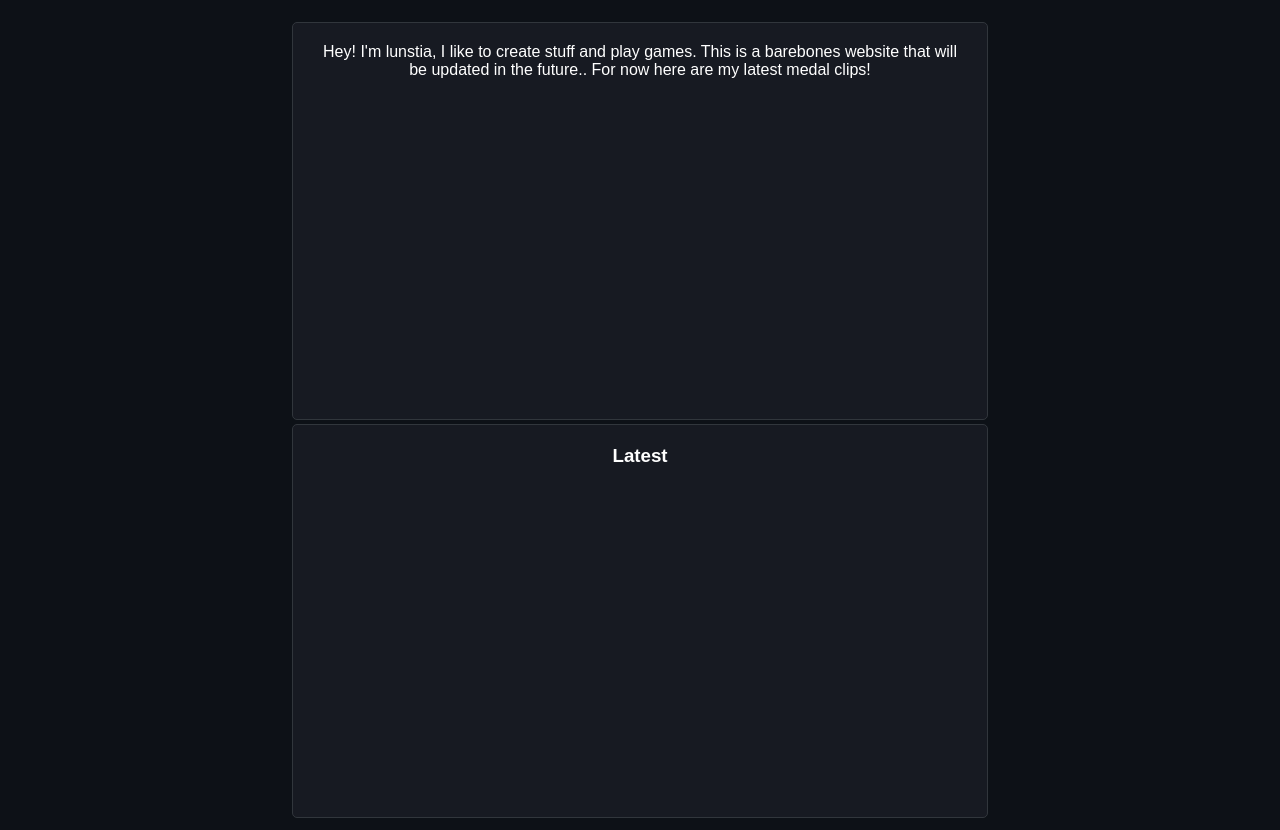
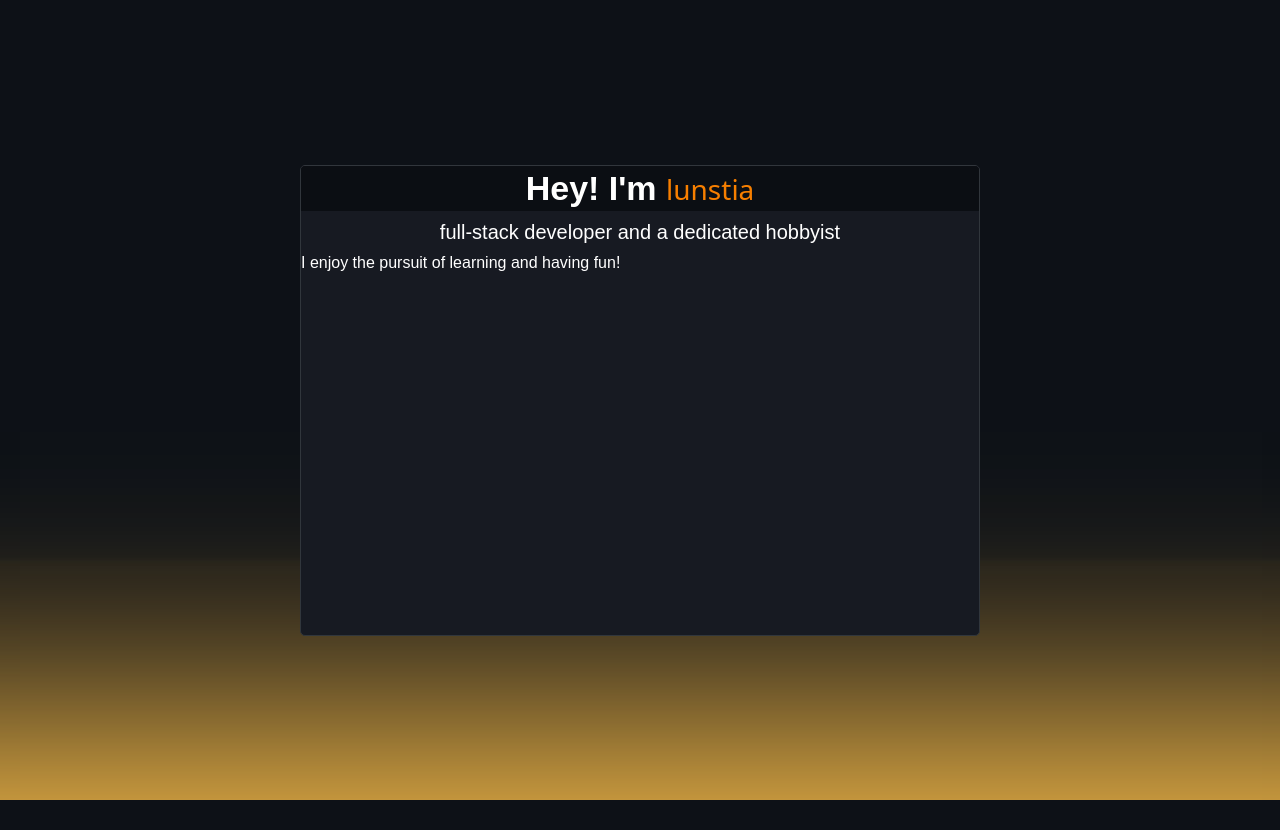
Before and after one commit to lunstia/personal-website, a website: page static/index.html in a window 1280 px wide. After the commit the page ends 800 px from the top, so only its background shows below. Drawn offline with Linux system fonts and the light colour scheme; no server answers; a web font is replaced by a local one.

Commit message:
New design

```diff
--- a/static/index.css
+++ b/static/index.css
@@ -1,50 +1,66 @@
+@import url('https://fonts.googleapis.com/css2?family=Zain:ital,wght@0,200;0,300;0,400;0,700;0,800;0,900;1,300;1,400&display=swap');
+
 * {
+    padding: 0;
+    margin: 0;
     font-family: Arial, Helvetica, sans-serif;
+    box-sizing: border-box;
+    font-family: "Zain", sans-serif;
 }
 html, body {
     margin: 0;
-    padding: 10px;
     height: 100%;
 }
 
 body {
     background-color: #0d1117;
+    box-shadow: 0 -50vh 30vh -40vh #FCBF49 inset, 0 -50vh 5px -20vh #fcc04909 inset;
     display: flex;
+    align-items: center;
     justify-content: center;
 }
 
 main {
-    max-width: 700px;
-    display: grid;
+    max-height: 471px;
+    min-height: 471px;
+    width: 680px;
+
+    color: white;
+    background-color: #171A22;
+    border: 1px solid #31363C;
+    border-radius: 5px;
+    overflow: hidden;
 }
 
-#info {
-    text-align: center;
-}
-
-iframe {
-    margin: 5px;
-    border: 3px solid #31363C;
-    border-radius: 5px;
-}
-
-#latest {
+h1 {
+    background-color: #0b0e13;
+    height: 45px;
+    font-size: 34px;
+    padding: 10px;
+    font-weight: 600;
+    font-style: normal;
     display: flex;
-    flex-direction: column;
-    justify-items: center;
+    justify-content: center;
     align-items: center;
 }
 
-h3 {
-    margin: 0 0 10px 0;
-    padding: 0;
+
+#name {
+    font-family: "Bitcount Prop Single", system-ui;
+    font-optical-sizing: auto;
+    font-weight: 400;
+    font-style: normal;
+    font-variation-settings:
+        "slnt" 0,
+        "CRSV" 0.5,
+        "ELSH" 0,
+        "ELXP" 0;
+    color: #F77F00;
+    font-size: 28px;
 }
 
-div {
-    margin: 2px;
-    color: white;
-    padding: 20px;
-    background-color: #171A22;
-    border: 1px solid #31363C;
-    border-radius: 5px;
+#titles {
+    margin: 10px;
+    justify-self: center;
+    font-size: 20px;
 }
--- a/static/index.html
+++ b/static/index.html
@@ -4,15 +4,23 @@
     <meta charset="UTF-8">
     <meta name="viewport" content="width=device-width, initial-scale=1.0">
     <link rel="stylesheet" href="index.css">
-    <script src="index.js" defer></script>
+    <link rel="preconnect" href="https://fonts.googleapis.com">
+<link rel="preconnect" href="https://fonts.gstatic.com" crossorigin>
+<link href="https://fonts.googleapis.com/css2?family=Bitcount+Prop+Single:wght@100..900&display=swap" rel="stylesheet">
     <title>lunstia</title>
 </head>
 <body>
     <main>
-        <div id="info">Hey! I'm lunstia, I like to create stuff and play games. This is a barebones website that will be updated in the future.. For now here are my latest medal clips!</div>
-        <div id="latest">
-            <h3>Latest</h3>
-        </div>
+        <h1><p>Hey! I'm <span id="name">lunstia</span></p></h1>
+        <div id="titles">full-stack developer and a dedicated hobbyist</div>
+        <div id="desc">I enjoy the pursuit of learning and having fun!</div>
+        <footer>
+            <div id="about"></div>
+            <div id="ddnet"></div>
+            <div id="roblox"></div>
+            <div id="steam"></div>
+            <div id="github"></div>
+        </footer>
      </main>
 </body>
 </html>
```
Also changed, not shown: static/index.js (+0 -7 lines).
